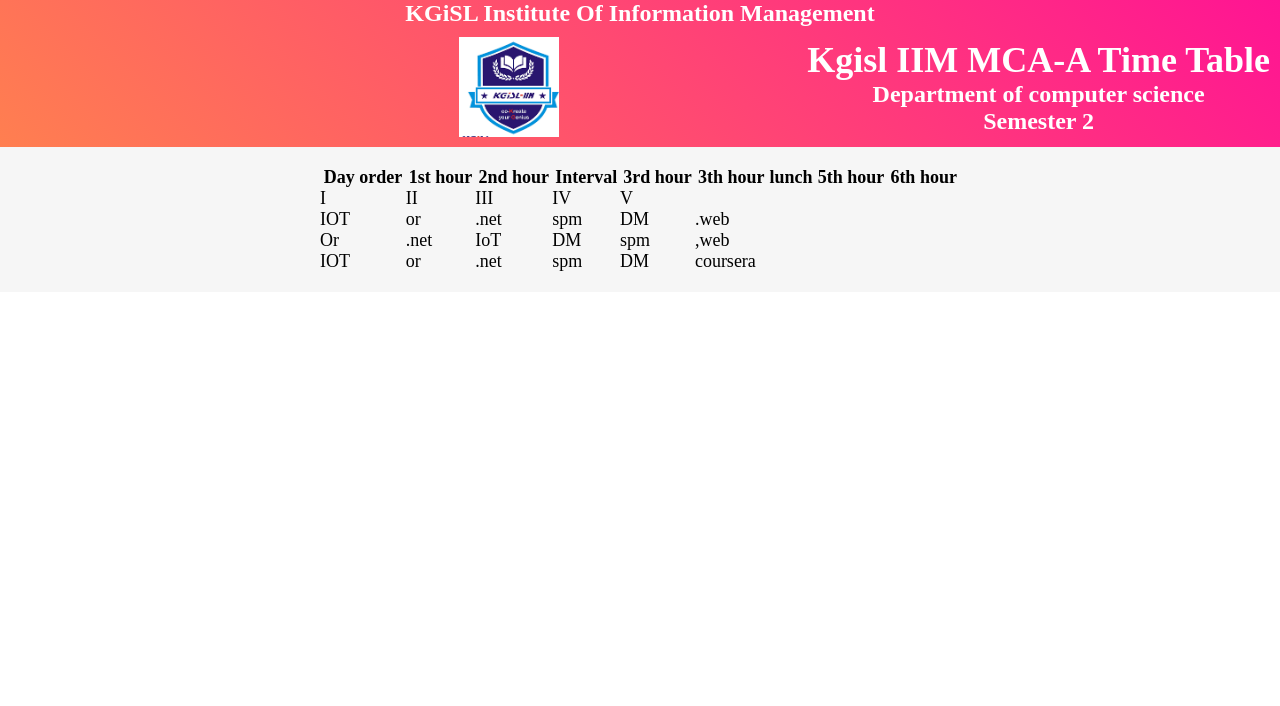
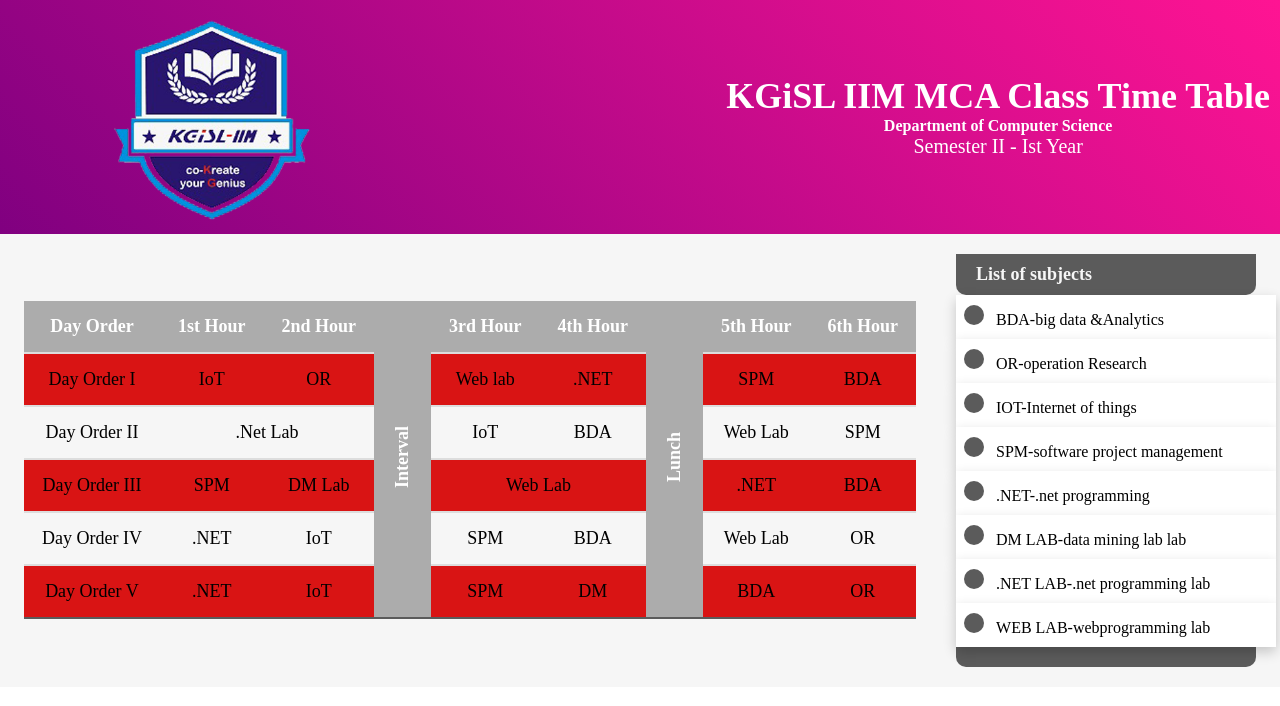
Before and after one commit to ramsubramani/web_applications_programs, a plain HTML site: page program3/index.html in a window 1280 px wide. Drawn offline with Linux system fonts and the light colour scheme.

Commit message:
3rd Program

```diff
--- a/program3/index.html
+++ b/program3/index.html
@@ -4,69 +4,102 @@
     <meta charset="UTF-8">
     <meta http-equiv="X-UA-Compatible" content="IE=edge">
     <meta name="viewport" content="width=device-width, initial-scale=1.0">
-    <title>Program3:MCA TIME TABLE</title>
-    <link href="style.css" rel="stylesheet">
+    <link rel="stylesheet" href="style.css" type="text/css">
+    <title>Program 3: MCA A - Class Time Table</title>
 </head>
 <body>
     <section class="header">
-        <h1>KGiSL Institute Of Information Management</h1>
         <nav>
-           <a href="index.html" ></a><img src="images/loga.png"></a>
+            <a href="index.html"><img src="images/KGiSL IIM Logo.png" alt="KGiSL logo"></a>
             <div class="nav-links">
-            <h1>Kgisl IIM MCA-A Time Table</h1>
-            <h2>Department of computer science</h2>
-            <h3>Semester 2</h3>
+                <h1>KGiSL IIM MCA Class Time Table</h1>
+                <h4>Department of Computer Science</h4>
+                <p>Semester II - Ist Year</p>
             </div>
         </nav>
-
     </section>
     <section class="table-design">
         <table class="content-table">
-        <tr>
-            <th>Day order</th>
-            <th>1st hour</th>
-            <th>2nd hour</th>
-            <th rowsspan="6">Interval</th>
-            <th>3rd hour</th>
-            <th>3th hour</th>
-            <th>lunch</th>
-            <th>5th hour</th>
-            <th>6th hour</th>
+            <tr class="table-head">
+                <th>Day Order</th>
+                <th>1st Hour</th>
+                <th>2nd Hour</th>
+                <th rowspan="6" ><span style="writing-mode:vertical-lr ;-ms-writing-mode: tb-rl;transform: rotate(180deg);">Interval</span></th>
+                <th>3rd Hour</th>
+                <th>4th Hour</th>
+                <th rowspan="6"><span style="writing-mode:vertical-lr ;-ms-writing-mode: tb-rl;transform: rotate(180deg);">Lunch</span></th>
+                <th>5th Hour</th>
+                <th>6th Hour</th>
 
             </tr>
             <tr class="table-data">
-            <td>I</td>
-            <td>II</td>
-            <td>III</td>
-            <td>IV</td>
-            <td>V</td>
-        </tr>
-        <tr>
-            <td>IOT</td>
-            <td>or</td>
-            <td>.net</td>
-            <td>spm</td>
-            <td>DM</td>
-            <td>.web</td>
-        </tr>
-        <tr>
-            <td>Or</td>
-            <td>.net</td>
+                <td>Day Order I</td>
                 <td>IoT</td>
-            <td>DM</td>
-            <td>spm</td>
-            <td>,web</td>
+                <td>OR</td>
+                <td>Web lab</td>
+                <td>.NET</td>
+                <td>SPM</td>
+                <td>BDA</td>
 
             </tr>
-        <tr>
-            <td>IOT</td>
-            <td>or</td>
-            <td>.net</td>
-            <td>spm</td>
+            <tr class="table-data">
+                <td>Day Order II</td>
+                <td colspan="2">.Net Lab</td>
+                <td>IoT</td>
+                <td>BDA</td>
+                <td>Web Lab</td>
+                <td>SPM</td>
+
+
+            </tr>
+            <tr class="table-data">
+                <td>Day Order III</td>
+                <td>SPM</td>
+                <td>DM Lab</td>
+                <td colspan="2">Web Lab</td>
+                <td>.NET</td>
+                <td>BDA</td>
+
+
+            </tr>
+            <tr class="table-data">
+                <td>Day Order IV</td>
+                <td>.NET</td>
+                <td>IoT</td>
+                <td>SPM</td>
+                <td>BDA</td>
+                <td>Web Lab</td>
+                <td>OR</td>
+
+            </tr>
+            <tr class="table-data">
+                <td>Day Order V</td>
+                <td>.NET</td>
+                <td>IoT</td>
+                <td>SPM</td>
                 <td>DM</td>
-            <td>coursera</td>
+                <td>BDA</td>
+                <td>OR</td>
             </tr>
+
+
+
         </table>
+        <div class="box">
+            <h2> List of subjects</h2>
+            <ul>
+            <li><span></span>BDA-big data  &Analytics</li>
+            <li><span></span>OR-operation Research</li>
+            <li><span></span>IOT-Internet of things</li>
+            <li><span></span>SPM-software project management</li>
+            <li><span></span>.NET-.net programming</li>
+            <li><span></span>DM LAB-data mining lab lab</li>
+            <li><span></span>.NET LAB-.net programming lab</li>
+            <li><span></span>WEB LAB-webprogramming lab</li>
+            </ul>
+        </div>
+
+
     </section>
 
 </body>
--- a/program3/style.css
+++ b/program3/style.css
@@ -1,64 +1,141 @@
-*
-{
+* {
     margin: 0;
     padding: 0;
 }
-.header
-{
-    background: linear-gradient(45deg,coral,deeppink);
-    color: #fff;
+
+.header {
+    background: linear-gradient(45deg, purple , deeppink);
+    color: white;
     text-align: center;
     width: 100%;
     display: block;
 }
-nav
-{
+
+nav {
     display: flex;
     padding: 10px;
     justify-content: space-between;
     align-items: center;
 }
-nav img
-{
-    width: 100px;
+
+nav img{
+    width: 200px;
     position: relative;
     left: 100px;
 }
-.nav-links h1
-{
+
+.nav-links h1 {
     font-size: 36px;
 }
-.nav-links h3
-{
-    font-size: 24px;
-}
-.nav-links p
-{
+ .nav-links p {
     font-size: 20px;
-}
-.table-design
-{
+ }
+.table-design {
     display: flex;
     justify-content: center;
     align-items: center;
     background: #f6f6f6;
 }
-.content-table
-{
+.content-table {
     border-collapse: collapse;
     margin: 20px;
     font-size: 18px;
-    min-width:50%;
+    min-width: 50%;
 }
-.content-table .table-head
-{
-    background-color: #5b5b5b;
-    color: #fff;
+
+.content-table .table-head {
+    background: rgba(0, 0, 0, 0.3);
+    color: white;
     text-align: center;
     font-weight: bold;
+}
+.content-table th, .content-table td {
+    padding: 15px 18px;
+    text-align: center;
+}
+.content-table tr
+{
+    border-bottom: 2px solid #ddd;
+}
+.content-table tr:nth-of-type(even)
+{
+    background-color: #d91414;
+}
+.content-table tr:last-of-type
+{
+    border-bottom: 2px solid #5b5b5b;
+}
+.table-data:hover
+{
+    background-color: #f6f6f6;
+    font-weight: 900;
+    color:deeppink;
+    transform: scale(1.02);
+    box-shadow: 2px 2px 12px rgba(0, 0, 0, 0.2),2px 2px 12px rgba(0, 0, 0, 0.2);
+}
+.box
+{
+    width: 300px;
+    border-bottom: 20px solid #5b5b5b;
+    border-bottom-left-radius: 10px;
+    border-bottom-right-radius: 10px;
+    margin: 20px;
+}
+.box h2
+{
+    color: #f6f6f6;
+    background: #5b5b5b;
+    padding: 10px 20px;
+    font-size: 18px;
+    font-weight: 700;
+    border-bottom-left-radius: 10px;
+    border-bottom-right-radius: 10px;
+}
+.box ul
+{
+    position: relative;
+    background: #ddd;
+}
+.box ul li
+{
+    list-style-type: none;
+    padding: 10px;
+    width: 100%;
+    background: #fff;
+    box-shadow: 0 5px  12px rgba(0, 0, 0, 0.2);
+    transition: transform 1s;
+}
+.box ul:hover li
+{
+    opacity: 0.2;
+}
+.box ul li:hover
+{
+    transform: scale(1.1);
+    z-index:100;
+    background: #5b5b5b;
+    box-shadow: 0 5px  12px rgba(0, 0, 0, 0.2);
+    color: #fff;
+    opacity: 1;
 
 }
-.content-table th,.content-table td
+.box ul li span
 {
-    padding: ;
+    width:20px;
+    height:20px;
+    text-align: center;
+    line-height: 20px;
+    background: #5b5b5b;
+    color: #fff;
+    display:inline-block;
+    border-radius: 100%;
+    margin-right: 10px;
+    font-size: 10px;
+    font-weight: 600;
+    transform: translate(-2px);
 }
+.box ul li:hover span
+{
+    background: #fff;
+    color: #5b5b5b;
+}
```
Also changed, not shown: git.txt (added), program3/images/KGiSL IIM Logo.png (added). Lines whose indentation alone changed are shown as unchanged.
